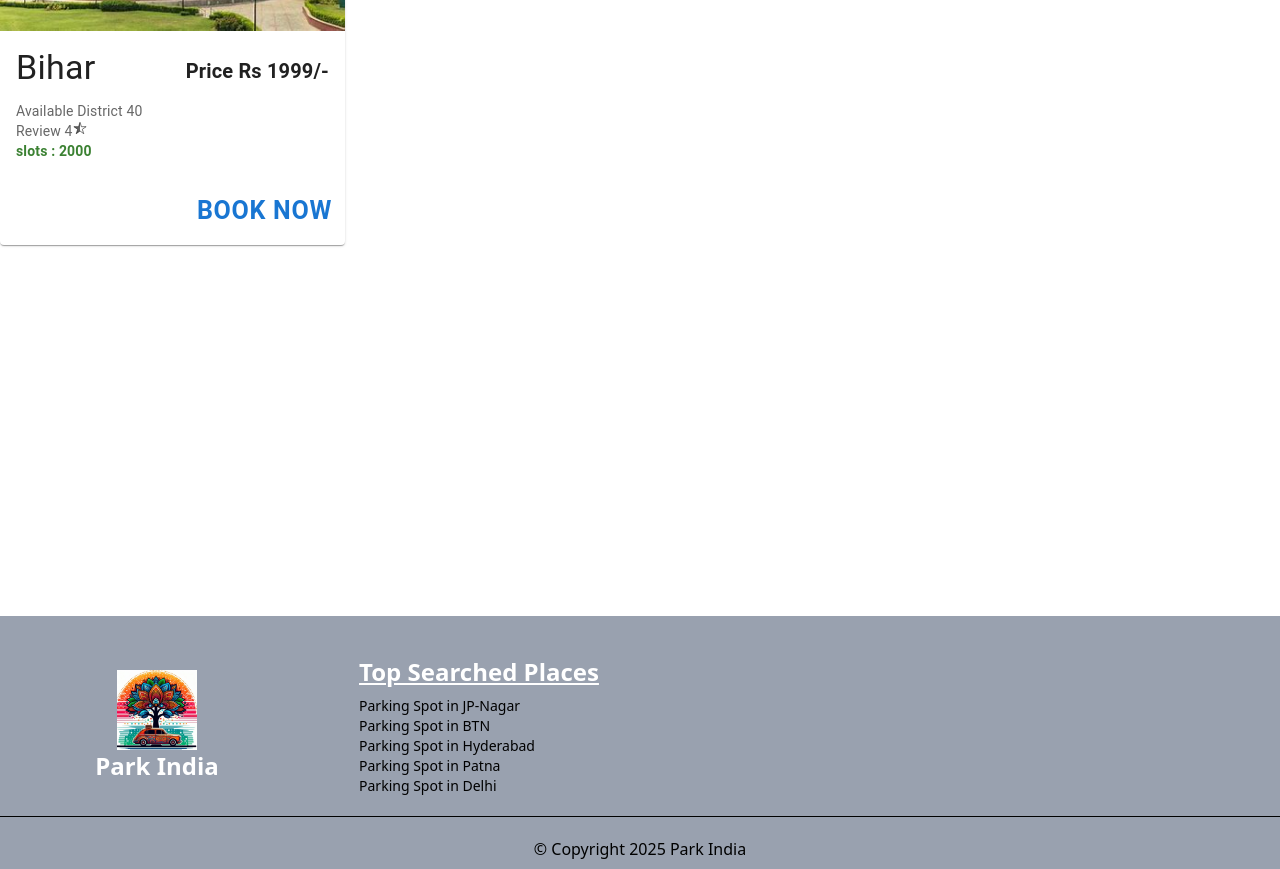
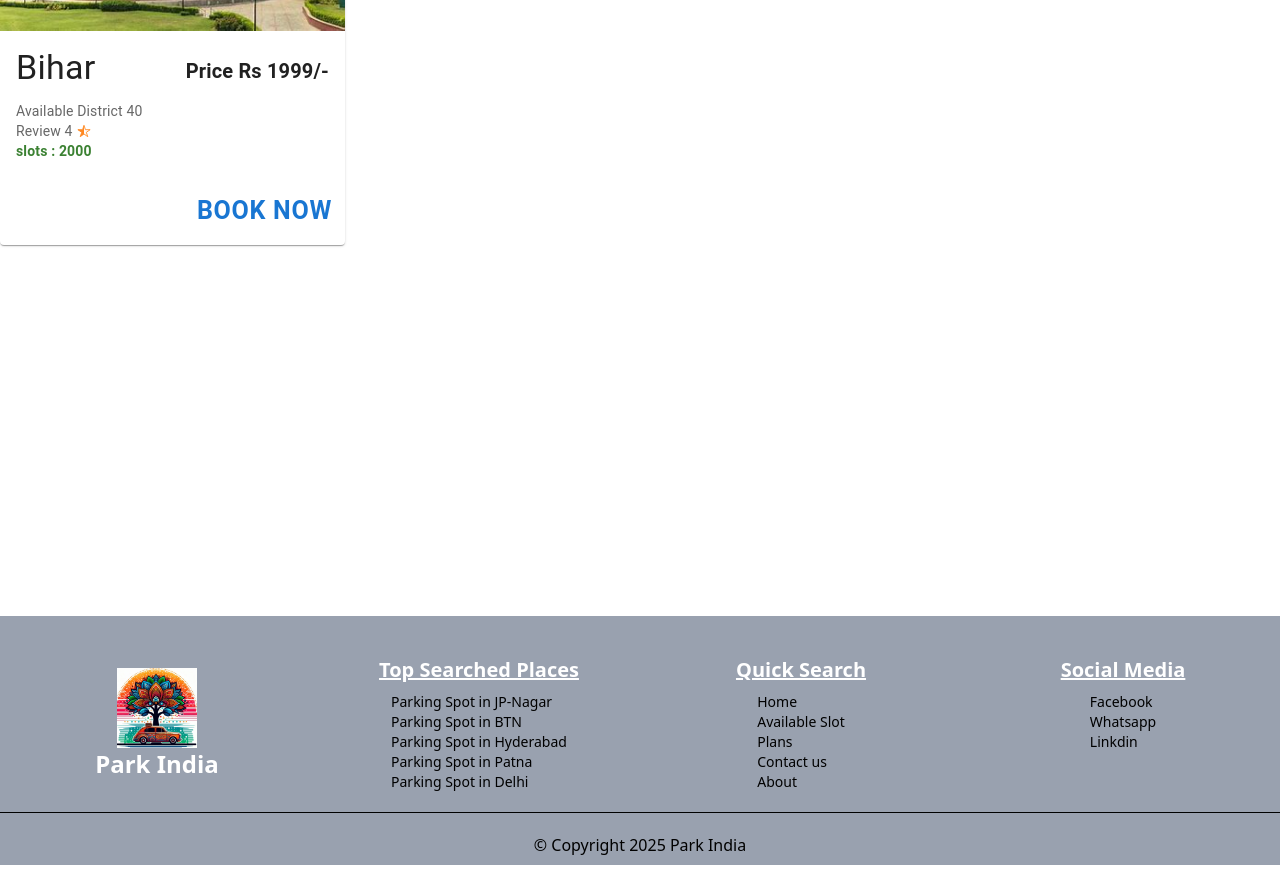
Before and after one commit to Satrudhankumar100/03_Park_India, a React (Vite) app in the folder park-india-ui/: page / in a window 1280 px wide. Shown: the part 280-1149 px from the top of the page. Built offline with nearby package versions, Linux system fonts and the light colour scheme.

Commit message:
update the footer

```diff
--- a/park-india-ui/src/components/Card/CustomCard.jsx
+++ b/park-india-ui/src/components/Card/CustomCard.jsx
@@ -46,7 +46,7 @@ const CustomCard = () => {
           </Typography>
           <Typography variant="body2" sx={{ color: 'text.secondary' }}>
 
-          <span className='flex'> Review 4 <IoStarHalf /></span>
+          <span className='flex items-center gap-1'> Review 4 <IoStarHalf color="#f82" /></span>
           </Typography>
 
           <Typography variant="body2" sx={{ color: "#3b8132", fontWeight:"bold" }}>
--- a/park-india-ui/src/components/Footer.jsx
+++ b/park-india-ui/src/components/Footer.jsx
@@ -1,5 +1,6 @@
 import React from 'react'
 import logo from '../assets/CarLogo.jpg';
+import { Link } from 'react-router-dom';
 
 const Footer = () => {
     return (
@@ -7,15 +8,15 @@ const Footer = () => {
             <div className='w-full bg-gray-400 pt-10 pb-2 flex flex-col gap-5'>
                 <div className='flex'>
 
-                <div className='grid grid-cols-1 md:grid-cols-2 lg:grid-cols-4 px-4 gap-10 w-full justify-items-center '>
+                    <div className='grid grid-cols-1 sm:grid-cols-2 md:grid-cols-3 lg:grid-cols-4 px-4 gap-10 w-full justify-items-center '>
                         <div className='flex flex-col items-center justify-center '>
 
-                              <img src={logo} alt="Park India Logo" width="80" height="60"  />
+                            <img src={logo} alt="Park India Logo" width="80" height="60" />
                             <h2 className='text-2xl font-bold text-white'>Park India</h2>
 
                         </div>
-                    <div className='flex flex-col'>
-                        <div className='text-white text-2xl font-bold underline mb-2'>Top Searched Places</div>
+                        <div className='flex flex-col items-center'>
+                            <div className='text-white text-xl font-bold underline mb-2'>Top Searched Places</div>
                             <div className='text-sm flex flex-col justify-center '>
                                 <div>Parking Spot in JP-Nagar</div>
                                 <div>Parking Spot in BTN</div>
@@ -25,12 +26,33 @@ const Footer = () => {
 
                             </div>
                         </div>
-                    <div className=''></div>
+                        <div className='flex flex-col items-center'>
+                            <div className='text-white text-xl font-bold underline mb-2'>Quick Search</div>
+                            <div className='text-sm flex flex-col justify-center '>
+                                <Link to="/home" className='hover:scale-110 transition-all'>Home</Link>
+                                <Link to="/slot" className='hover:scale-110 transition-all'>Available Slot</Link>
+                                <Link to="/plans" className='hover:scale-110 transition-all'>Plans</Link>
+                                <Link to="/contact" className='hover:scale-110 transition-all'>Contact us</Link>
+                                <Link to="/about" className='hover:scale-110 transition-all'>About</Link>
+                            </div>
+
+                        </div>
+
+                        <div className='flex flex-col items-center'>
+                            <div className='text-white text-xl font-bold underline mb-2'>Social Media </div>
+                            <div className='text-sm flex flex-col justify-center '>
+                                <Link to="/home" className='hover:scale-110 transition-all'>Facebook</Link>
+                                <Link to="/slot" className='hover:scale-110 transition-all'>Whatsapp</Link>
+                                <Link to="/plans" className='hover:scale-110 transition-all'>Linkdin</Link>
 
                             </div>
 
                         </div>
-            <hr/>
+
+                    </div>
+
+                </div>
+                <hr />
                 <div className='flex justify-center items-center'>
                     &copy; Copyright 2025 Park India
                 </div>
```
Lines whose indentation alone changed are shown as unchanged.
